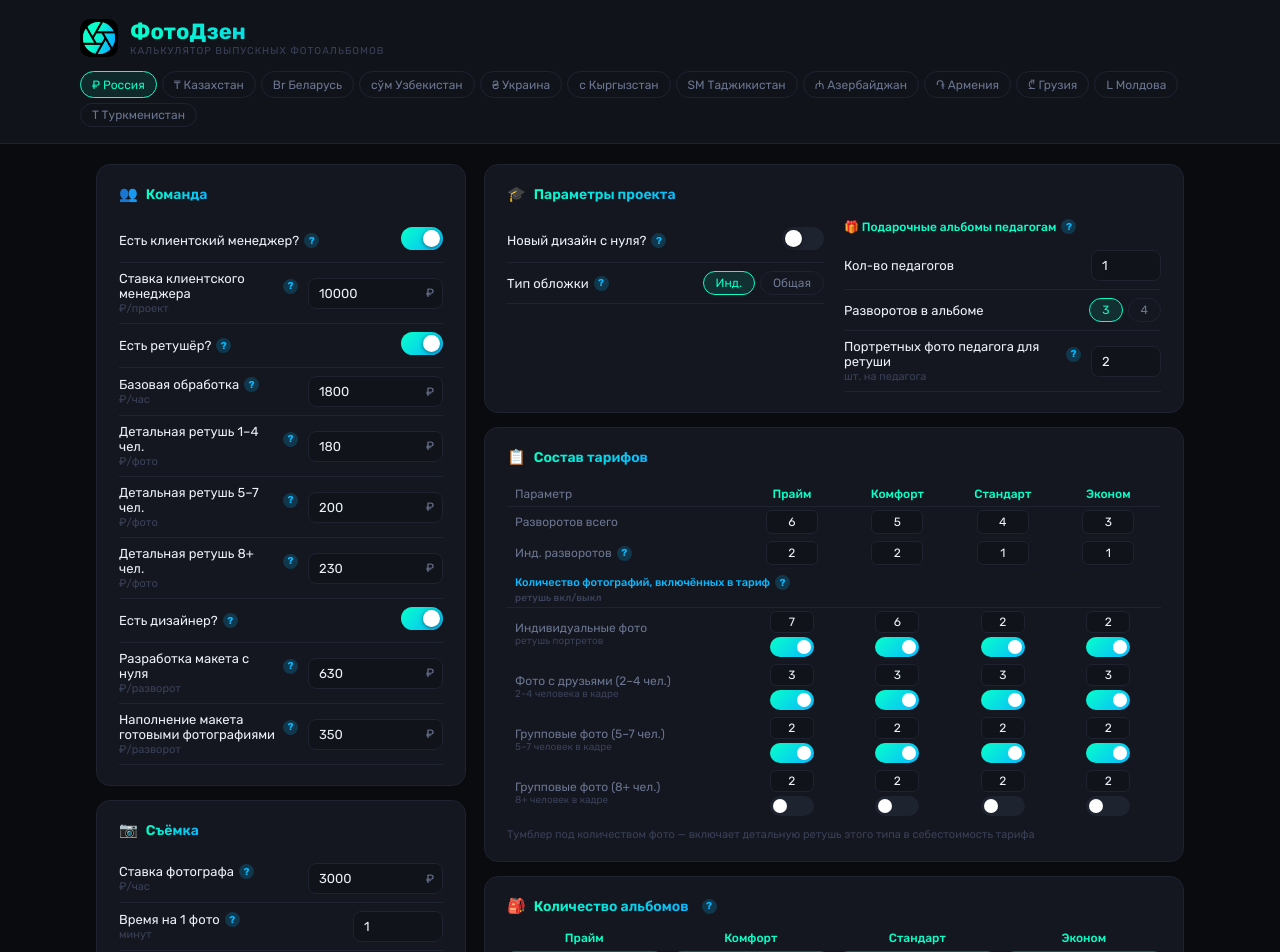
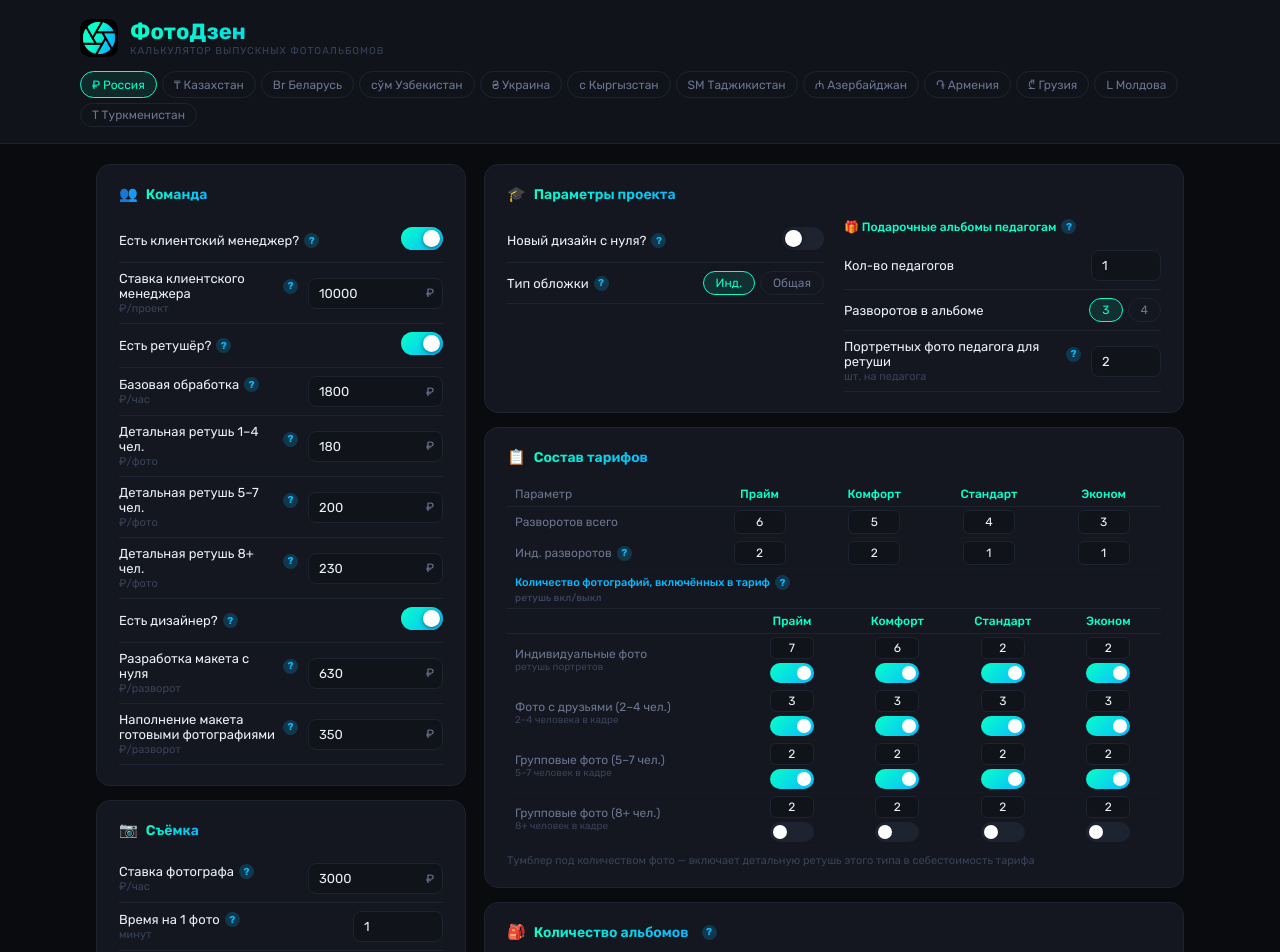
Before and after one commit to eamatveicheva-ai/Photodzen-graduation-album-calculator, a React (Vite) app: page / in a window 1280 px wide. Shown: the top 952 px of the page. Built offline with nearby package versions, Linux system fonts and the light colour scheme.

Commit message:
Add files via upload

```diff
--- a/src/App.jsx
+++ b/src/App.jsx
@@ -578,12 +578,25 @@ export default function App() {
                         </td>
                       ))}
                     </tr>
+                  </tbody>
+                </table>
+              </div>
+              {/* Subheader between two table sections */}
+              <div style={{padding:"6px 8px 4px",fontSize:11,color:C.c2,fontWeight:500,borderBottom:`1px solid ${C.border}`,background:C.card,marginTop:0}}>
+                <TT text={T.tariff_photos}>Количество фотографий, включённых в тариф</TT>
+                <div style={{color:C.dim,fontSize:10,marginTop:2}}>ретушь вкл/выкл</div>
+              </div>
+              <div style={{overflowX:"auto"}}>
+                <table style={{width:"100%",borderCollapse:"collapse",fontSize:12}}>
+                  <thead>
                     <tr>
-                      <td colSpan={5} className="sticky-col" style={{padding:"6px 8px 3px",fontSize:11,color:C.c2,fontWeight:500,borderBottom:`1px solid ${C.border}`,background:C.card,width:"100%"}}>
-                        <TT text={T.tariff_photos}>Количество фотографий, включённых в тариф</TT>
-                        <div style={{color:C.dim,fontSize:10,marginTop:2}}>ретушь вкл/выкл</div>
-                      </td>
+                      <th className="sticky-col" style={{padding:"5px 8px",background:C.card,borderBottom:`1px solid ${C.border}`}}></th>
+                      {tariffs.map((t,i)=>(
+                        <th key={i} style={{padding:"5px 8px",color:C.c1,fontWeight:500,borderBottom:`1px solid ${C.border}`,textAlign:"center",minWidth:78}}>{t.name}</th>
+                      ))}
                     </tr>
+                  </thead>
+                  <tbody>
                     {PHOTO_ROWS.map(row=>(
                       <tr key={row.key}>
                         <td className="sticky-col" style={{padding:"4px 8px",color:C.muted,borderBottom:`1px solid ${C.border}33`,minWidth:130,background:C.card}}>
```
